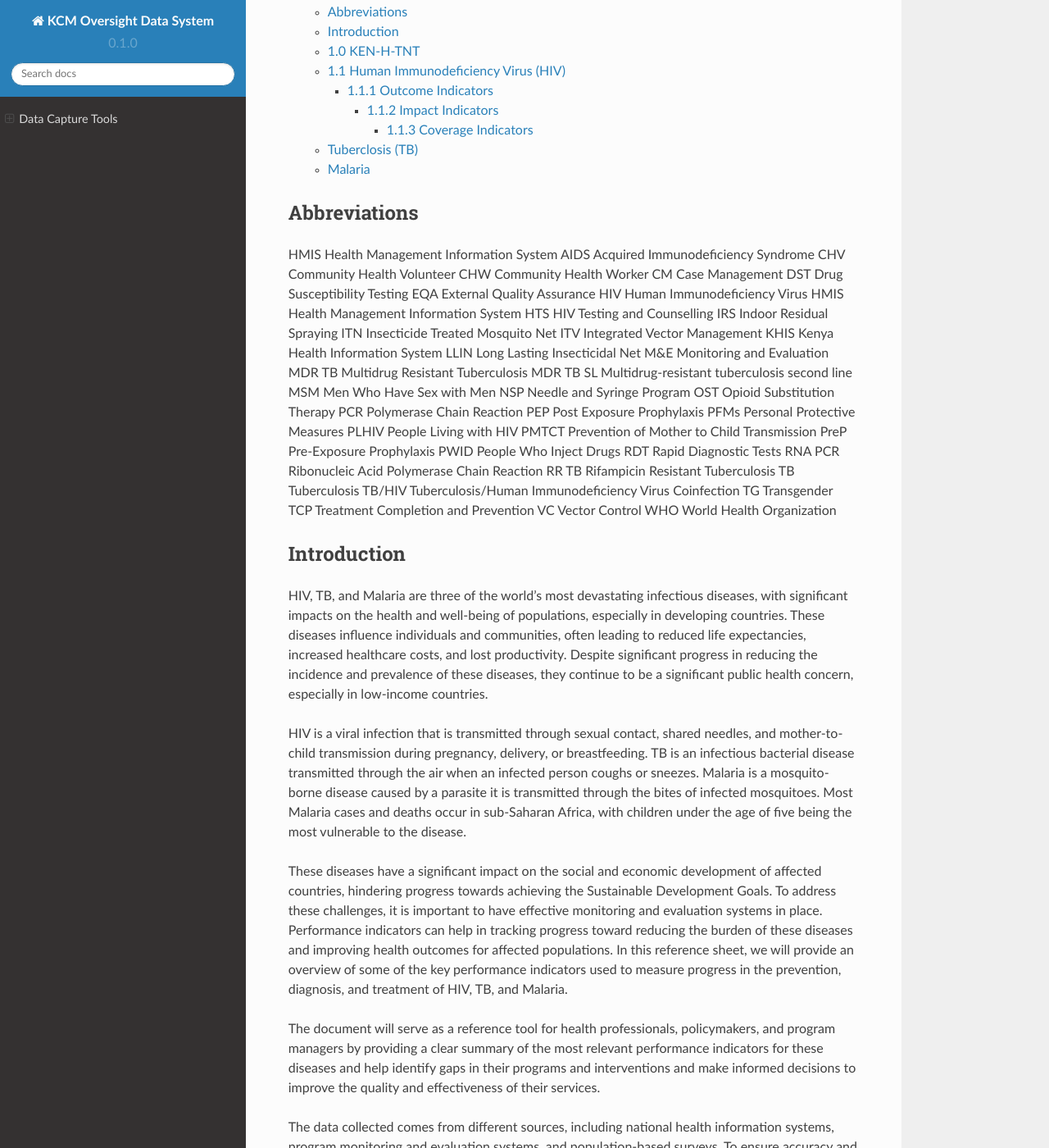
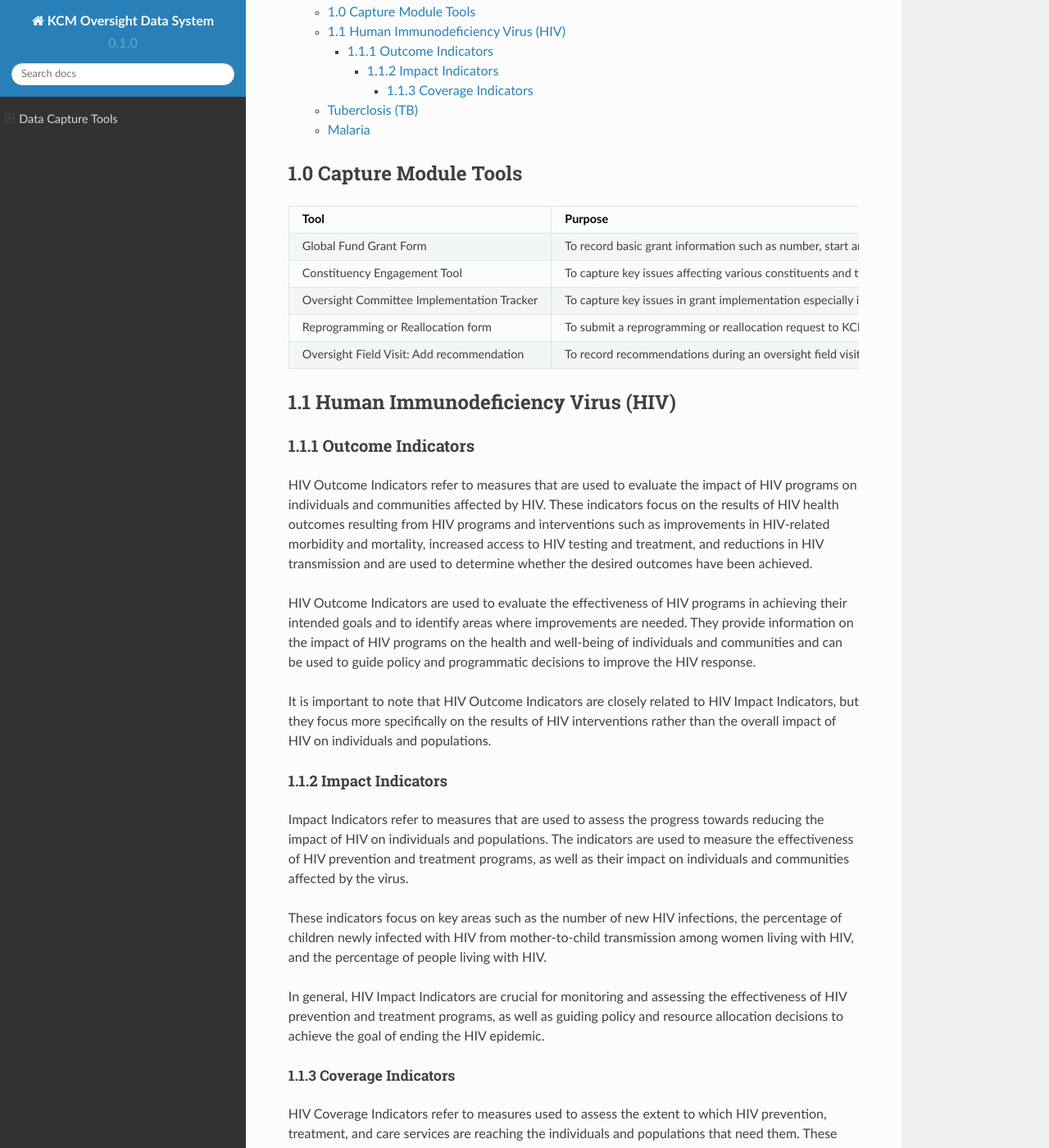
Before and after one commit to danielmaangi/kcmdashboard, a Sphinx documentation site: the page built from docs/source/index.rst, in a window 1280 px wide and 1400 px high, scrolled down 217 px. Shown: the whole window at 82% size. Built offline with Sphinx 7.4.7 and the Read the Docs theme 2.0.0, drawn with Linux system fonts in a browser that asks for light colours; some of the changed text lies outside the part shown.

Commit message:
capture tools

```diff
--- a/docs/source/index.rst
+++ b/docs/source/index.rst
@@ -3,75 +3,26 @@ Data Capture Tools
 
 .. contents:: Table of Contents
 
-==============
-Abbreviations
-==============
 
-HMIS              Health Management Information System
-AIDS              Acquired Immunodeficiency Syndrome
-CHV               Community Health Volunteer
-CHW               Community Health Worker
-CM                Case Management
-DST               Drug Susceptibility Testing
-EQA               External Quality Assurance
-HIV               Human Immunodeficiency Virus
-HMIS              Health Management Information System
-HTS               HIV Testing and Counselling
-IRS               Indoor Residual Spraying
-ITN               Insecticide Treated Mosquito Net
-ITV               Integrated Vector Management
-KHIS              Kenya Health Information System
-LLIN              Long Lasting Insecticidal Net
-M&E               Monitoring and Evaluation
-MDR TB            Multidrug Resistant Tuberculosis
-MDR TB SL         Multidrug-resistant tuberculosis second line
-MSM               Men Who Have Sex with Men
-NSP               Needle and Syringe Program
-OST               Opioid Substitution Therapy
-PCR               Polymerase Chain Reaction
-PEP               Post Exposure Prophylaxis
-PFMs              Personal Protective Measures
-PLHIV             People Living with HIV
-PMTCT             Prevention of Mother to Child Transmission
-PreP              Pre-Exposure Prophylaxis
-PWID              People Who Inject Drugs
-RDT               Rapid Diagnostic Tests
-RNA PCR           Ribonucleic Acid Polymerase Chain Reaction
-RR TB             Rifampicin Resistant Tuberculosis
-TB                Tuberculosis
-TB/HIV            Tuberculosis/Human Immunodeficiency Virus Coinfection
-TG                Transgender
-TCP               Treatment Completion and Prevention
-VC                Vector Control
-WHO               World Health Organization
+========================
+1.0 Capture Module Tools
+========================
 
-==============
-Introduction
-==============
++--------------------------------------------+--------------------------------------------------------------------------------------------------------+
+| Tool                                       | Purpose                                                                                                |
++============================================+========================================================================================================+
+| Global Fund Grant Form                     | To record basic grant information such as number, start and end dates                                  |
++--------------------------------------------+--------------------------------------------------------------------------------------------------------+
+| Constituency Engagement Tool               | To capture key issues affecting various constituents and timeline to address them.                     |
++--------------------------------------------+--------------------------------------------------------------------------------------------------------+
+| Oversight Committee Implementation Tracker | To capture key issues in grant implementation especially in procurement, programmatic and management.  |
++--------------------------------------------+--------------------------------------------------------------------------------------------------------+
+| Reprogramming or Reallocation form         | To submit a reprogramming or reallocation request to KCM                                               |
++--------------------------------------------+--------------------------------------------------------------------------------------------------------+
+| Oversight Field Visit: Add recommendation  | To record recommendations during an oversight field visit                                              |
++--------------------------------------------+--------------------------------------------------------------------------------------------------------+
 
-HIV, TB, and Malaria are three of the world's most devastating infectious diseases, with significant impacts on the health and well-being of populations, especially in developing countries. These diseases influence individuals and communities, often leading to reduced life expectancies, increased healthcare costs, and lost productivity. Despite significant progress in reducing the incidence and prevalence of these diseases, they continue to be a significant public health concern, especially in low-income countries.
 
-HIV is a viral infection that is transmitted through sexual contact, shared needles, and mother-to-child transmission during pregnancy, delivery, or breastfeeding. TB is an infectious bacterial disease transmitted through the air when an infected person coughs or sneezes. Malaria is a mosquito-borne disease caused by a parasite it is transmitted through the bites of infected mosquitoes. Most Malaria cases and deaths occur in sub-Saharan Africa, with children under the age of five being the most vulnerable to the disease.
-
-These diseases have a significant impact on the social and economic development of affected countries, hindering progress towards achieving the Sustainable Development Goals. To address these challenges, it is important to have effective monitoring and evaluation systems in place. Performance indicators can help in tracking progress toward reducing the burden of these diseases and improving health outcomes for affected populations. In this reference sheet, we will provide an overview of some of the key performance indicators used to measure progress in the prevention, diagnosis, and treatment of HIV, TB, and Malaria.
-
-The document will serve as a reference tool for health professionals, policymakers, and program managers by providing a clear summary of the most relevant performance indicators for these diseases and help identify gaps in their programs and interventions and make informed decisions to improve the quality and effectiveness of their services.
-
-The data collected comes from different sources, including national health information systems, program monitoring and evaluation systems, and population-based surveys. To ensure accuracy and reliability, all data used in the reference sheet were collected using standardized methods and quality control procedures.
-
-===============
-1.0 KEN-H-TNT
-===============
-
-+----------------------+------------------------+
-| Header 1             | Header 2               |
-+======================+========================+
-| This is some short   | This is a longer piece |
-| text.                | of text that wraps in  |
-|                      | the second column.     |
-+----------------------+------------------------+
-| Shorter text.        | Another piece of text. |
-+----------------------+------------------------+
 
 
 
```
